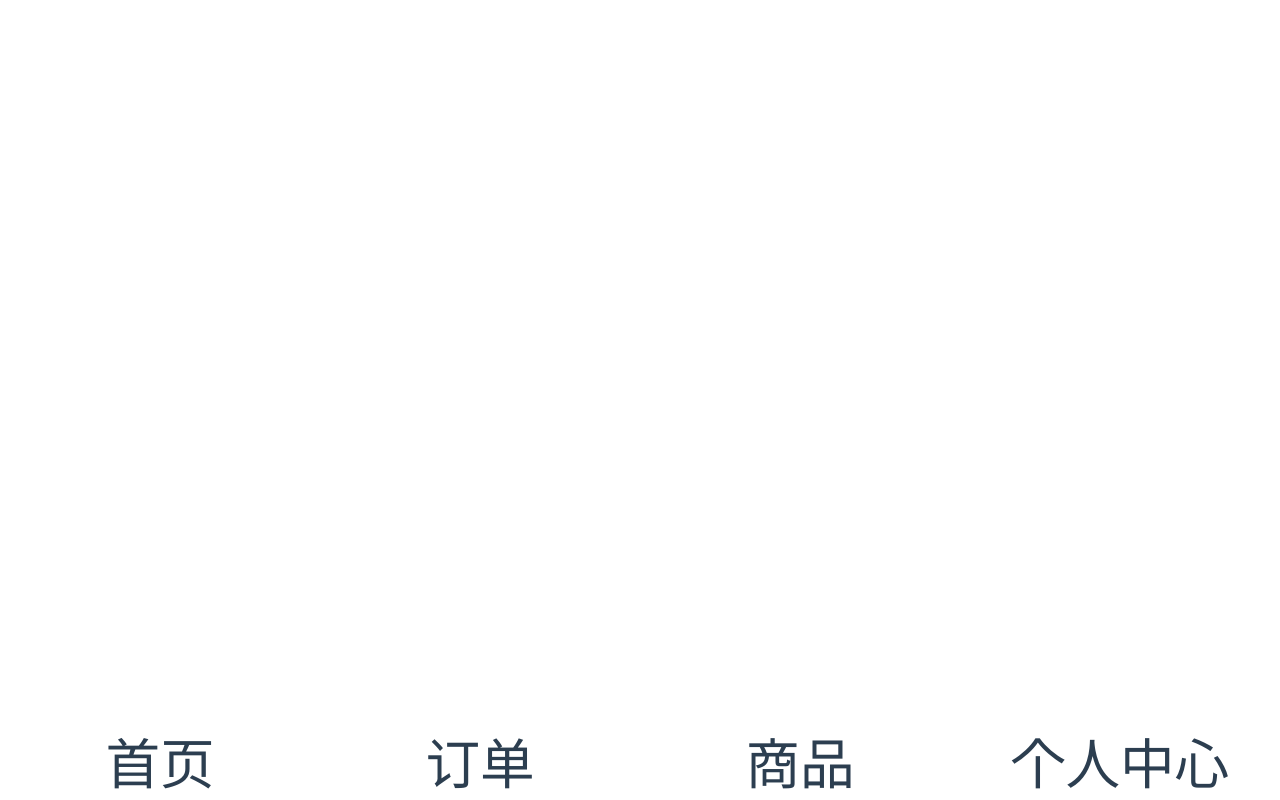
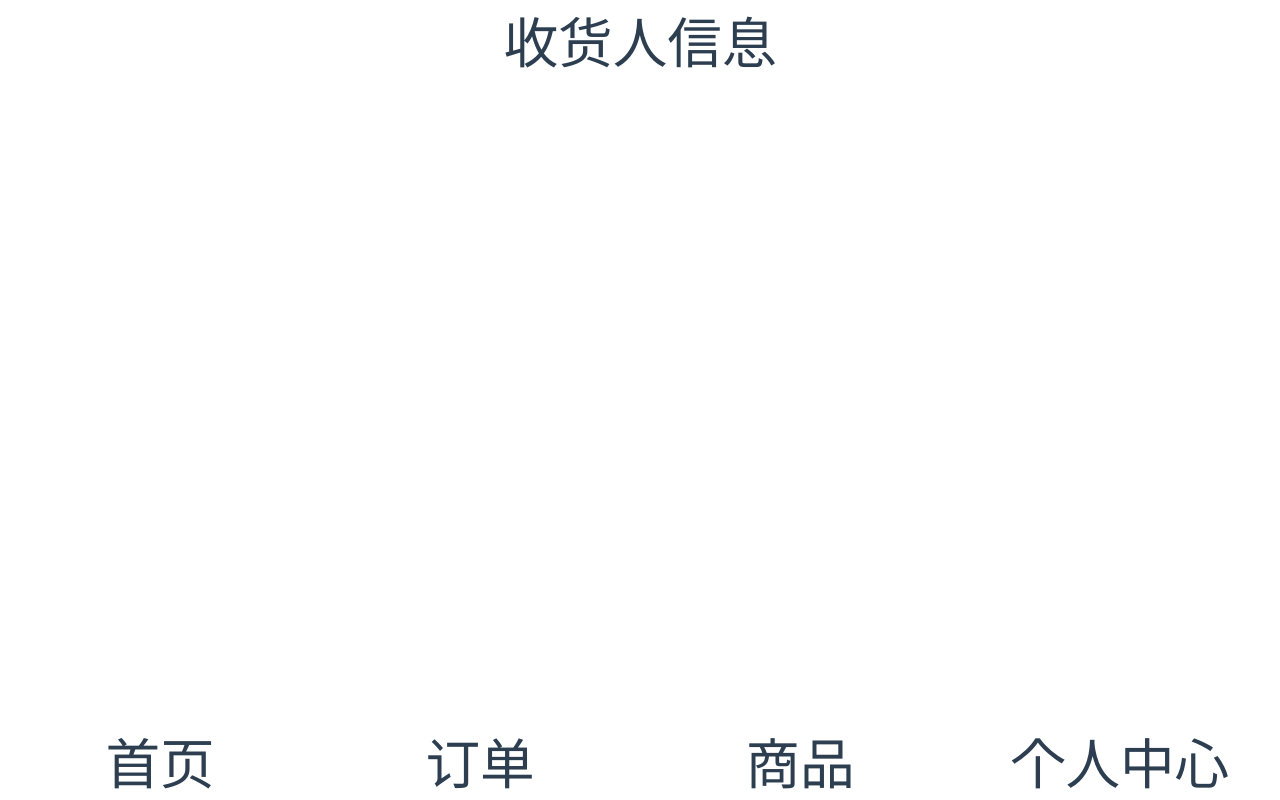
Before and after one commit to jiangxinyuan1996/MicroOrderApp, a Vue app: page /#/consumer in a window 1280 px wide. Built offline with nearby package versions, Linux system fonts and the light colour scheme.

Commit message:
创建消费者view文件夹，创建消费者router

```diff
--- a/package.json
+++ b/package.json
@@ -10,6 +10,7 @@
   "dependencies": {
     "core-js": "^3.6.4",
     "echarts": "^4.7.0",
+    "mint-ui": "^2.2.13",
     "vue": "^2.6.11",
     "vue-router": "^3.1.6",
     "vuex": "^3.1.3"
--- /dev/null
+++ b/src/router/consumer/consumer.js
@@ -0,0 +1,6 @@
+const consumerRoutes = {
+  path: '/consumer',
+  name: 'consumer',
+  component: () => import('@/views/consumer/index')
+}
+export default consumerRoutes
--- a/src/router/index.js
+++ b/src/router/index.js
@@ -1,6 +1,7 @@
 import Vue from 'vue'
 import VueRouter from 'vue-router'
 import Home from '../views/Home.vue'
+import consumerRoutes from './consumer/consumer.js'
 
 Vue.use(VueRouter)
 
@@ -17,7 +18,8 @@ const routes = [
     // this generates a separate chunk (about.[hash].js) for this route
     // which is lazy-loaded when the route is visited.
     component: () => import(/* webpackChunkName: "about" */ '../views/About.vue')
-  }
+  },
+  consumerRoutes
 ]
 
 const router = new VueRouter({
--- /dev/null
+++ b/src/views/consumer/index.vue
@@ -0,0 +1,22 @@
+<template>
+  <div class="home">
+    <header class="header">
+      <span>收货人信息</span>
+    </header>
+    <body>
+    </body>
+  </div>
+</template>
+<script>
+export default {
+  data () {
+    return {
+    }
+  },
+  created () {
+
+  }
+}
+</script>
+<style lang="scss" scoped>
+</style>
```
